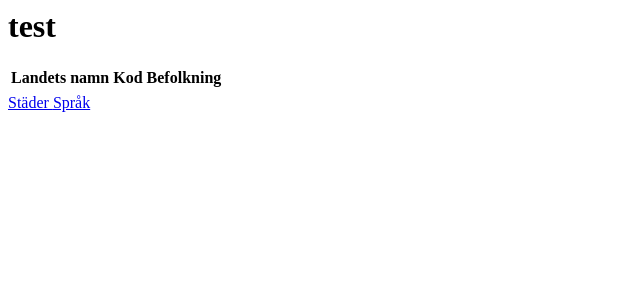
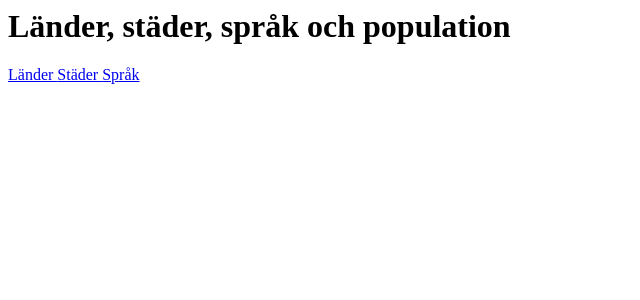
Before and after one commit to T42017/World-PHP, a PHP site: page / in a window 1280 px wide. Shown: the top 300 px of the page, without its empty margins (0-640 px from the left). Run offline with PHP 8.4, Linux system fonts and the light colour scheme; tables that the repository leaves empty or names only in its code hold one stand-in row (values such as "Sample post"); data that the repository does not hold is empty.

Commit message:
some small changes

```diff
--- a/Cities.php
+++ b/Cities.php
@@ -3,8 +3,6 @@
     <head>
     <meta charset="UTF-8">
     </head>
-
-
 
     <table>
 <tr><th>Stadens namn</th><th>Landskod</th><th>Befolkning</th>
@@ -19,6 +17,5 @@
 	echo '<td>'.$row['Population'].'</td>';
 	echo '</tr>';
 }
-
     ?>
     </table>
--- a/Countries.php
+++ b/Countries.php
@@ -3,8 +3,6 @@
     <head>
     <meta charset="UTF-8">
     </head>
-
-
 
     <table>
 <tr><th>Språk</th><th>Landskod</th><th>Befolkning</th>
@@ -19,6 +17,5 @@
 	echo '<td>'.$row['Population'].'</td>';
 	echo '</tr>';
 }
-
     ?>
     </table>
--- a/Countrylanguage.php
+++ b/Countrylanguage.php
@@ -3,8 +3,6 @@
     <head>
     <meta charset="UTF-8">
     </head>
-
-
 
     <table>
 <tr><th>Stadens namn</th><th>Landskod</th><th>% utav befolkningen</th>
@@ -19,6 +17,5 @@
 	echo '<td>'.$row['Population'].'</td>';
 	echo '</tr>';
 }
-
     ?>
     </table>
--- a/index.php
+++ b/index.php
@@ -5,26 +5,16 @@
     </head>
 
     <body>
-        <h1>test </h1>
+        <h1>Länder, städer, språk och population </h1>
 
-<table>
-<tr><th>Landets namn</th><th>Kod</th><th>Befolkning</th>
 <?php
-
-$db = new PDO('mysql:host=localhost;dbname=world;charset=utf8mb4', 'root', '');
-$stmt = $db->query('SELECT * FROM country');
-
-while($row = $stmt->fetch(PDO::FETCH_ASSOC)) {
-	echo '<tr>';
-    echo "<td>{$row['Name']}</td>";
-    echo '<td>'.$row['Code'].'</td>';
-	echo '<td>'.$row['Population'].'</td>';
-	echo '</tr>';
-}
 
 ?>
 
 </table>
+        <a href="countries.php">
+            Länder
+        </a>
        <a href="Cities.php">
            Städer
         </a>
```
